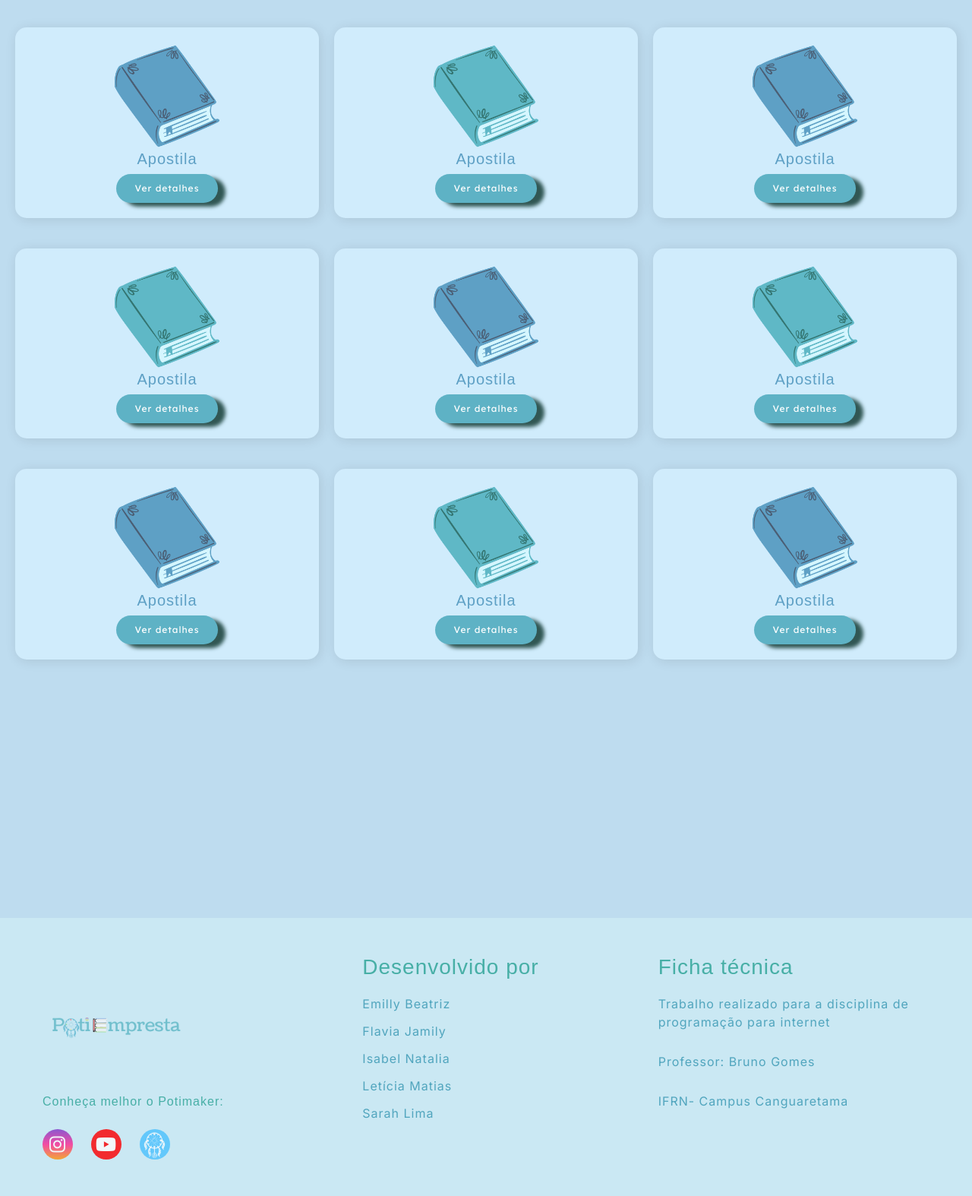
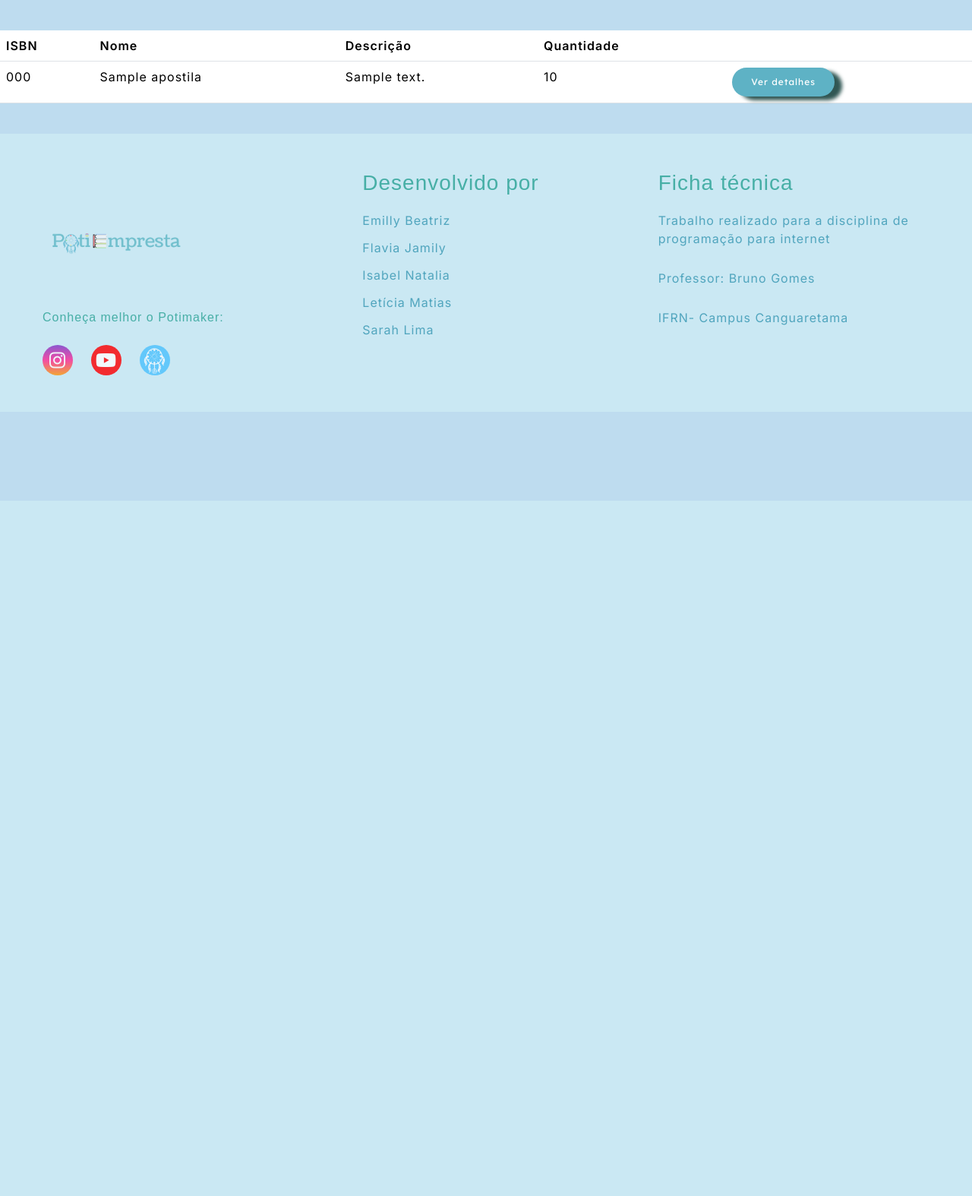
Before and after one commit to isabel-ngls/pi23_emprestimos_potimaker, a PHP site: page /apostilas.php in a window 1280 px wide. Shown: the part 141-1715 px from the top of the page at 76% size. After the commit the page ends 635 px from the top, so only its background shows below. Run offline with PHP 8.4, Linux system fonts and the light colour scheme; tables that the repository leaves empty or names only in its code hold one stand-in row (values such as "Sample post"); some web fonts are replaced.

Commit message:
deixei a pagina de apostila feia desculpa :C. Foi a unica forma que eu consegui exibir as apostilas cadastradas

```diff
--- a/apostilas.php
+++ b/apostilas.php
@@ -1,20 +1,79 @@
 <!DOCTYPE html>
 <html lang="pt-br">
 <head>
-<?php include 'bases/head.php' ?>
+<?php include 'bases/head.php' ;
+require 'config.php';
+
+
+?>
+
 <title>PotiEmpresta</title>
 <style>
       body{
         background-color: #BEDCEF;
       }
+
+    .criar input[type="submit"]{
+    width: 100%;
+    height: 47px;
+    background: #5EA0C5;
+    border-radius: 20px;
+    outline: none;
+    border: none;
+    margin-top: 15px;
+    color: white;
+    cursor: pointer;
+    font-size: 16px;
+    font-family: 'Lexend', sans-serif;
+    text-transform: uppercase;
+    font-weight: bold;
+    box-shadow: 2px 2px 5px rgba(0, 0, 0, 0.2);
+}
+
+input[type="submit"]:hover {
+    background-color: #ffff;
+    color: #5EA0C5;
+}
     </style>
 </head>
 <body>
 
 <?php include 'bases/menu.php' ?>
 
+<?php foreach ($dadosApostila as $key => $value ){?>
+
+    <?php echo "<br>"; ?>
+
+        <table class="table">
+  <thead>
+    <tr>
+      <th scope="col">ISBN</th>
+      <th scope="col">Nome</th>
+      <th scope="col">Descrição</th>
+      <th scope="col">Quantidade</th>
+      <th scope="col"></th>
+    </tr>
+  </thead>
+  <tbody>
+    <tr>
+      <td><?php  echo $value['isbn'] ?></td>
+      <td><?php  echo $value['nome'] ?></td>
+      <td><?php  echo $value['descricao'] ?></td>
+      <td><?php  echo $value['quantidade'];?></td>
+
+    <td>  <div class="bt">
+        <a href="item.php">Ver detalhes</a>
+    </div></td>
+
+    </tr>
+  </tbody>
+</table>
+<?php echo "<br>"; }?>
+
+
+
       <!-- Apostilas -->
-<section class="secao4" id="sobre">
+<!--<section class="secao4" id="sobre">
     <div class="secao4-div">
         <div class="secao4-div-1">
             <div class="secao4-div-1-coluna">
@@ -111,7 +170,7 @@
         </div>
     </div>
 
-  <div class="espaço"></div>
+  <div class="espaço"></div>-->
 
   <?php include 'bases/rodape.php' ?>
 
--- a/apostilas_cadastro.php
+++ b/apostilas_cadastro.php
@@ -143,7 +143,7 @@ input[type="submit"]:hover {
         <div class="form-box">
         <h2> <i class="fa-solid fa-book fa-beat"></i> Cadastro de Apostilas</h2>
         <!--formulário-->
-            <form action="usuario_cadastro.php" method="post">
+            <form action="apostilas_admin.php" method="post">
                 <div class="input-group">
                     <label for="nome">Nome:</label>
                     <input type="text" id="nome" name="nome" placeholder="Digite o nome da apostila" required>
@@ -161,7 +161,7 @@ input[type="submit"]:hover {
                     <input type="number" id="isbn" name="isbn" placeholder="Digite o ISBN da apostila (13 dígitos)" required>
                 </div>
                 <div class="criar">
-                    <input type="submit" name="criar" value="Criar conta">
+                    <input type="submit" name="criar" value="Criar">
                 </div>
             </form>
         </div>
--- a/config.php
+++ b/config.php
@@ -19,16 +19,16 @@
   $dadosApostila = $sqlApostila->fetchAll(PDO::FETCH_ASSOC);
   //fetchALL "pega" os elementos da tabela
 
-  echo('<pre>');//retirar isso
+  //echo('<pre>');//retirar isso
 
   //os dados pego pelo fetchAll são armazenados na variavel $dados
 
 // Exibir dados da tabela "usuario"
-  echo "Dados da tabela 'usuario':\n";
-  print_r($dadosUsuario);
+  //echo "Dados da tabela 'usuario':\n";
+  //print_r($dadosUsuario);
 
   // Exibir dados da tabela "apostila"
-  echo "\nDados da tabela 'apostila':\n";
-  print_r($dadosApostila);//não imprimir, dados sensiveis.
+  //echo "\nDados da tabela 'apostila':\n";
+  //print_r($dadosApostila);//não imprimir, dados sensiveis.
 
 ?>
--- a/usuario_deletar.php
+++ b/usuario_adiministração.php
@@ -13,4 +13,5 @@ require "config.php";
     echo '<a href="usuario_update.php?matricula=' . $value['matricula'] . '">Editar</a> | ';
     echo $value['matricula'] . ' | ' . $value['nome'] . ' | ' . $value['email_escolar'];
   }
+
 ?>
--- a/usuario_cadastro.php
+++ b/usuario_cadastro.php
@@ -34,7 +34,7 @@ if(isset($_POST['criar'])){
       $linhas= $sql-> rowCount();
 
       if($linhas >=1){
-         header("Location:login.php?alerta=Essa conta já está cadastrada, realize login");
+        // header("Location:login.php?alerta=Essa conta já está cadastrada, realize login");
 
 
       }else {
@@ -46,8 +46,8 @@ if(isset($_POST['criar'])){
       $sql-> bindValue(':email',$email);
       $sql-> bindValue(':senha',$senha);
 
-      $sql->execute();
-      header("Location:apostilas.php");
+      //$sql->execute();
+    //  header("Location:apostilas.php");
       }
 
       exit;}
--- a/usuario_update.php
+++ b/usuario_update.php
@@ -9,8 +9,8 @@ if(isset($_GET['matricula'])){
     $sql->bindValue(':matricula', $matricula);
     $sql->execute();
     $usuario = $sql->fetch(PDO::FETCH_ASSOC);
-
-    if(!$usuario) {
+}
+   /*if(!$usuario) {
         header("Location: usuarios.php?alerta=Usuário não encontrado");
         exit;
     }
@@ -19,7 +19,7 @@ if(isset($_GET['matricula'])){
     header("Location: usuarios.php");
     exit;
 }
-
+*/
 if(isset($_POST['editar'])) {
     // Atualiza os dados do usuário
     $nome = filter_input(INPUT_POST, 'nome');
```
Also changed, not shown: apostilas_admin.php (+19 -1 lines).
